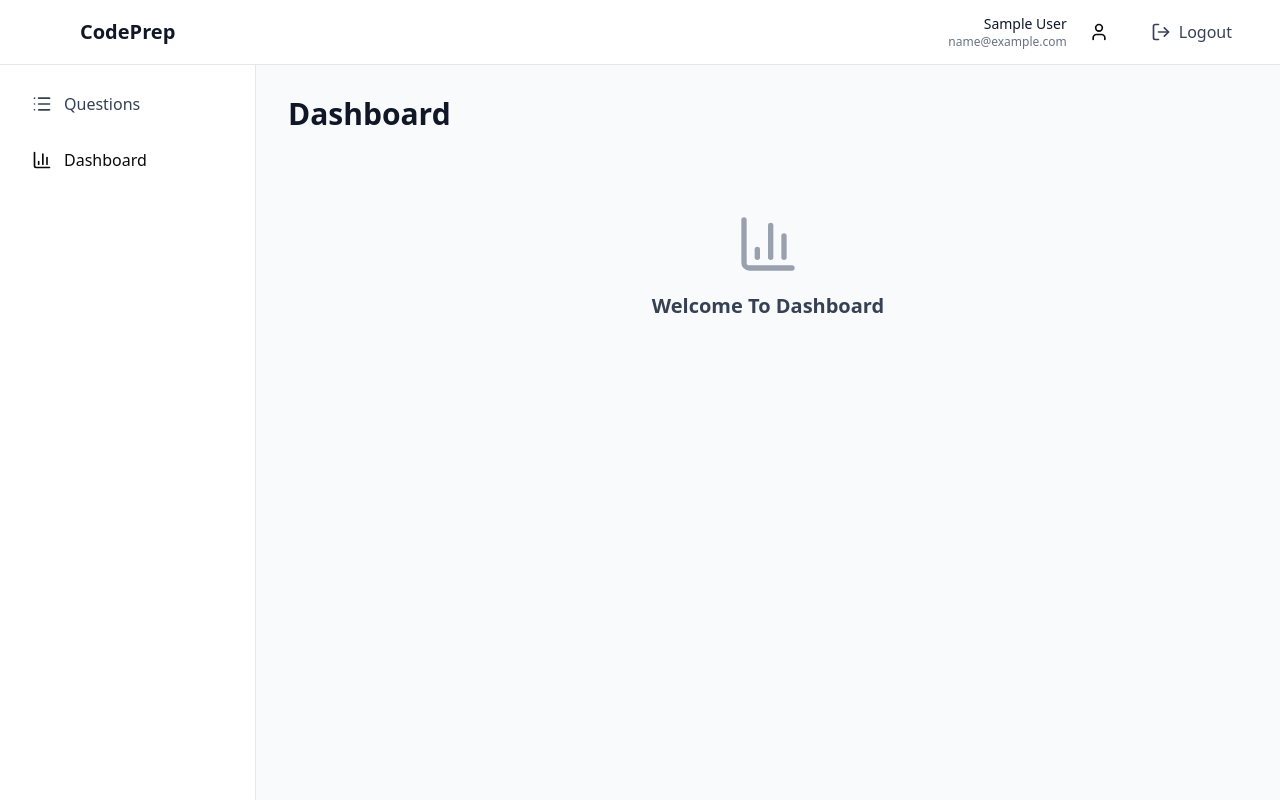
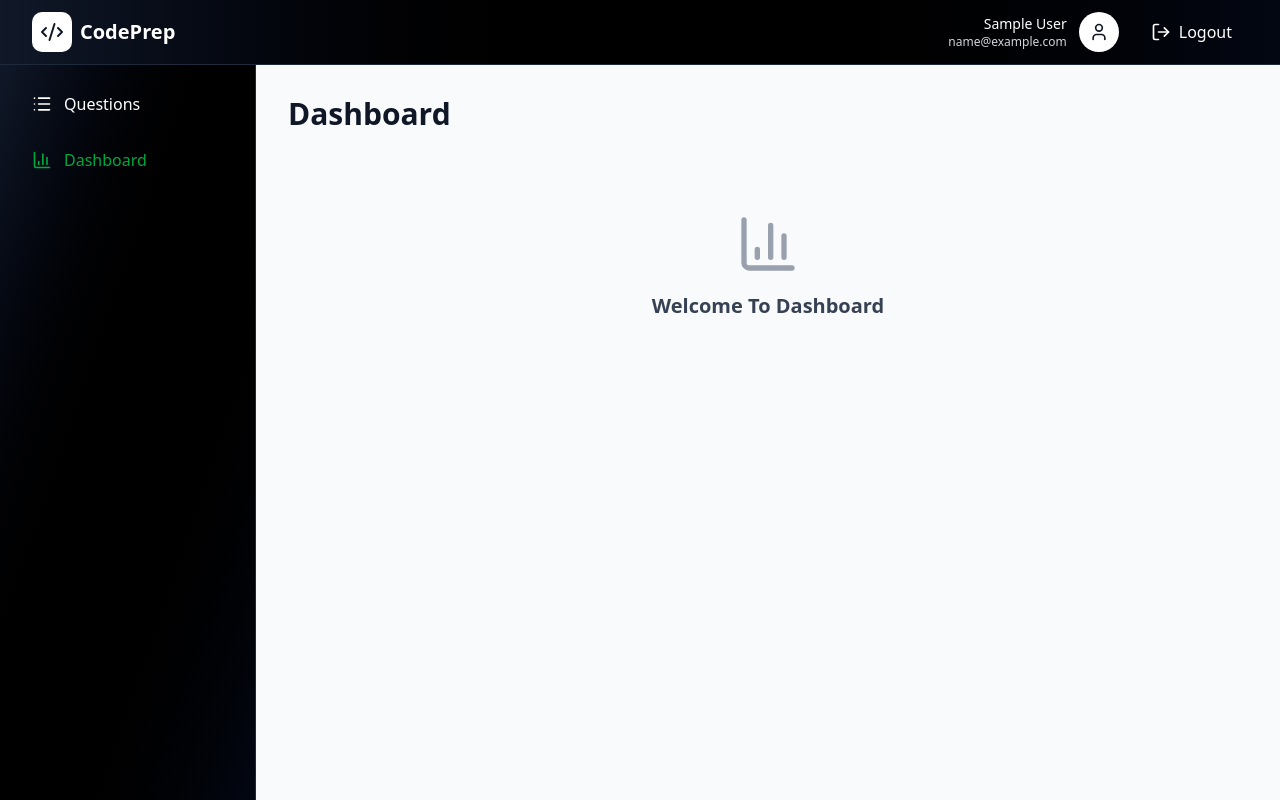
Before and after one commit to rohithk-codes/interview-preparation-app, a React app in the folder frontend/: page /dashboard in a window 1280 px wide. Built offline with nearby package versions, Linux system fonts and the light colour scheme; sample sign-in values are in the browser's storage; the HTML template or start-up script is replaced by a standard one.

Commit message:
question-card-style-edit

```diff
--- a/frontend/src/components/common/Layout.tsx
+++ b/frontend/src/components/common/Layout.tsx
@@ -1,43 +1,34 @@
-import React, { useState }  from "react";
-import {Link,useLocation,useNavigate} from "react-router-dom"
-import {useAuth} from "../../contexts/AuthContext"
-import{
-    Code2,
-    List,
-    BarChart3,
-    LogOut,
-    Menu,
-    X,
-    User
-}from "lucide-react"
+import React, { useState } from "react";
+import { Link, useLocation, useNavigate } from "react-router-dom";
+import { useAuth } from "../../contexts/AuthContext";
+import { Code2, List, BarChart3, LogOut, Menu, X, User } from "lucide-react";
 
-interface LayoutProps{
-    children:React.ReactNode;
+interface LayoutProps {
+  children: React.ReactNode;
 }
 
-const Layout = ({children}:LayoutProps)=>{
+const Layout = ({ children }: LayoutProps) => {
+  const location = useLocation();
+  const navigate = useNavigate();
+  const { user, logout } = useAuth();
+  const [sidebarOpen, setSidebarOpen] = useState(false);
 
-    const location = useLocation()
-    const navigate = useNavigate()
-    const {user,logout} = useAuth()
-    const [sidebarOpen,setSidebarOpen] = useState(false)
-
-    const handleLogout = () =>{
-        logout()
-        navigate("/login")
-    }
+  const handleLogout = () => {
+    logout();
+    navigate("/login");
+  };
 
   const navItems = [
-        {path:"/questions" ,icon:List,label:"Questions"},
-        {path:"/dashboard", icon:BarChart3 , label:"Dashboard"}
-    ]
+    { path: "/questions", icon: List, label: "Questions" },
+    { path: "/dashboard", icon: BarChart3, label: "Dashboard" },
+  ];
 
-    const isActive = (path:string)=>location.pathname===path
+  const isActive = (path: string) => location.pathname === path;
 
   return (
     <div className="min-h-screen bg-gray-50">
       {/* Top Navigation Bar */}
-          <nav className="bg-white border-b border-gray-200 fixed w-full z-30 top-0">
+      <nav className="bg-gradient-to-r from-gray-900 via-black to-gray-950 border-b border-gray-800 fixed w-full z-30 top-0">
         <div className="px-4 sm:px-6 lg:px-8">
           <div className="flex justify-between h-16">
             {/* Left side */}
@@ -45,21 +36,24 @@ const Layout = ({children}:LayoutProps)=>{
               {/* Mobile menu button */}
               <button
                 onClick={() => setSidebarOpen(!sidebarOpen)}
-                    className="md:hidden p-2 rounded-lg hover:bg-gray-100"
+                className="md:hidden p-2 rounded-lg hover:bg-gray-800 transition-colors"
               >
                 {sidebarOpen ? (
-                      <X className="w-6 h-6" />
+                  <X className="w-6 h-6 text-white" />
                 ) : (
-                      <Menu className="w-6 h-6" />
+                  <Menu className="w-6 h-6 text-white" />
                 )}
               </button>
 
               {/* Logo */}
-                  <Link to="/questions" className="flex items-center gap-2 ml-2 md:ml-0">
-                    <div className="w-10 h-10 bg-primary-600 rounded-lg flex items-center justify-center">
-                      <Code2 className="w-6 h-6 text-white" />
+              <Link
+                to="/questions"
+                className="flex items-center gap-2 ml-2 md:ml-0"
+              >
+                <div className="w-10 h-10 bg-white rounded-lg flex items-center justify-center">
+                  <Code2 className="w-6 h-6 text-gray-900" />
                 </div>
-                    <span className="text-xl font-bold text-gray-900 hidden sm:block">
+                <span className="text-xl font-bold text-white hidden sm:block">
                   CodePrep
                 </span>
               </Link>
@@ -69,17 +63,17 @@ const Layout = ({children}:LayoutProps)=>{
             <div className="flex items-center gap-4">
               <div className="flex items-center gap-3">
                 <div className="hidden sm:block text-right">
-                      <p className="text-sm font-medium text-gray-900">{user?.name}</p>
-                      <p className="text-xs text-gray-500">{user?.email}</p>
+                  <p className="text-sm font-medium text-white">{user?.name}</p>
+                  <p className="text-xs text-gray-300">{user?.email}</p>
                 </div>
-                    <div className="w-10 h-10 bg-primary-100 rounded-full flex items-center justify-center">
-                      <User className="w-5 h-5 text-primary-600" />
+                <div className="w-10 h-10 bg-white rounded-full flex items-center justify-center">
+                  <User className="w-5 h-5 text-gray-900" />
                 </div>
               </div>
 
               <button
                 onClick={handleLogout}
-                    className="flex items-center gap-2 px-4 py-2 text-gray-700 hover:bg-gray-100 rounded-lg transition-colors"
+                className="flex items-center gap-2 px-4 py-2 text-white hover:bg-gray-800 rounded-lg transition-colors"
               >
                 <LogOut className="w-5 h-5" />
                 <span className="hidden sm:inline">Logout</span>
@@ -90,11 +84,13 @@ const Layout = ({children}:LayoutProps)=>{
       </nav>
 
       {/* Sidebar */}
+
       <aside
         className={`
-              fixed left-0 top-16 h-[calc(100vh-4rem)] w-64 bg-white border-r border-gray-200
+    fixed left-0 top-16 h-[calc(100vh-4rem)] w-64
+    bg-gradient-to-br from-gray-900 via-black to-gray-950 border-r border-gray-800
     transform transition-transform duration-300 ease-in-out z-20
-              ${sidebarOpen ? 'translate-x-0' : '-translate-x-full'}
+    ${sidebarOpen ? "translate-x-0" : "-translate-x-full"}
     md:translate-x-0
   `}
       >
@@ -110,8 +106,8 @@ const Layout = ({children}:LayoutProps)=>{
                       flex items-center gap-3 px-4 py-3 rounded-lg transition-colors
                       ${
                         isActive(item.path)
-                          ? 'bg-primary-50 text-primary-700 font-medium'
-                          : 'text-gray-700 hover:bg-gray-100'
+                          ? "bg-primary-50 text-green-600 font-medium"
+                          : "text-white hover:bg-green-600"
                       }
                     `}
               >
@@ -124,10 +120,8 @@ const Layout = ({children}:LayoutProps)=>{
       </aside>
 
       {/* Main content */}
-          <main className="md:pl-64 pt-16">
-            <div className="p-4 sm:p-6 lg:p-8">
-              {children}
-            </div>
+      <main className="md:pl-64 pt-16 bg-gray-50">
+        <div className="p-4 sm:p-6 lg:p-8">{children}</div>
       </main>
 
       {/* Mobile overlay */}
@@ -139,7 +133,6 @@ const Layout = ({children}:LayoutProps)=>{
       )}
     </div>
   );
+};
 
-}
-
-export default Layout
+export default Layout;
--- a/frontend/src/components/questions/QuestionCard.tsx
+++ b/frontend/src/components/questions/QuestionCard.tsx
@@ -25,8 +25,7 @@ const QuestionCard = ({ question, isSolved = false }: QuestionCardProps) => {
   return (
     <div
       onClick={handleClick}
-      className="card hover:shadow-md transition-shadow cursor-pointer group"
-    >
+    className="card hover:shadow-xl hover:-translate-y-2 hover:scale-102 transition-all duration-300 cursor-pointer group ">
       <div className="flex items-start justify-between gap-4">
         {/* Left side - Status icon and content */}
         <div className="flex items-start gap-3 flex-1">
--- a/frontend/src/pages/QuestionDetail.tsx
+++ b/frontend/src/pages/QuestionDetail.tsx
@@ -7,6 +7,8 @@ import  TestResults from "@/components/questions/TestResult";
 import apiService from "../services/api"
 import { AlertCircle,ArrowLeft } from "lucide-react";
 import CodeEditor from "../components/questions/CodeEditor";
+import {toast,ToastContainer} from "react-toastify"
+import 'react-toastify/dist/ReactToastify.css';
 
 const QuestionDetail = ()=>{
     const {id} = useParams<{id:string}>()
@@ -112,9 +114,9 @@ if(id)loadQuestion()
             clearInterval(poll)
 
             if(submission.status==="Accepted"){
-                alert("All test case passed! Solution accepted")
+                toast.success("All test case passed! Solution accepted")
             }else{
-              alert(`❌ ${submission.status}`);
+              toast.error(` ${submission.status}`);
             }
            }
 
@@ -164,6 +166,18 @@ if(id)loadQuestion()
   return (
     <Layout>
       <div className="max-w-7xl mx-auto">
+        <ToastContainer
+        position="top-right"
+        autoClose={2000}
+        hideProgressBar={false}
+        newestOnTop={false}
+        closeOnClick
+        rtl={false}
+        pauseOnFocusLoss
+        draggable
+        pauseOnHover
+        theme="dark"
+      />
         {/* Back Button */}
         <button
           onClick={() => navigate('/questions')}
```
Lines whose indentation alone changed are shown as unchanged.
